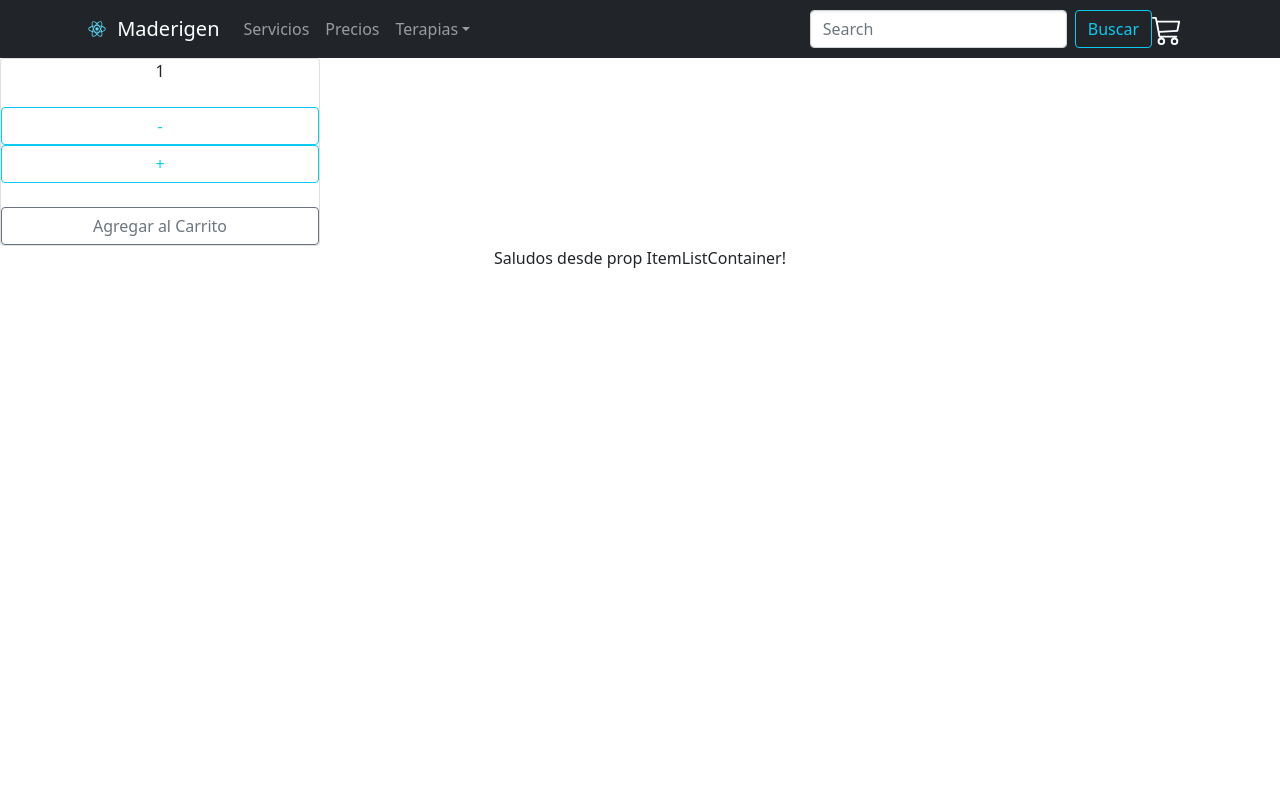
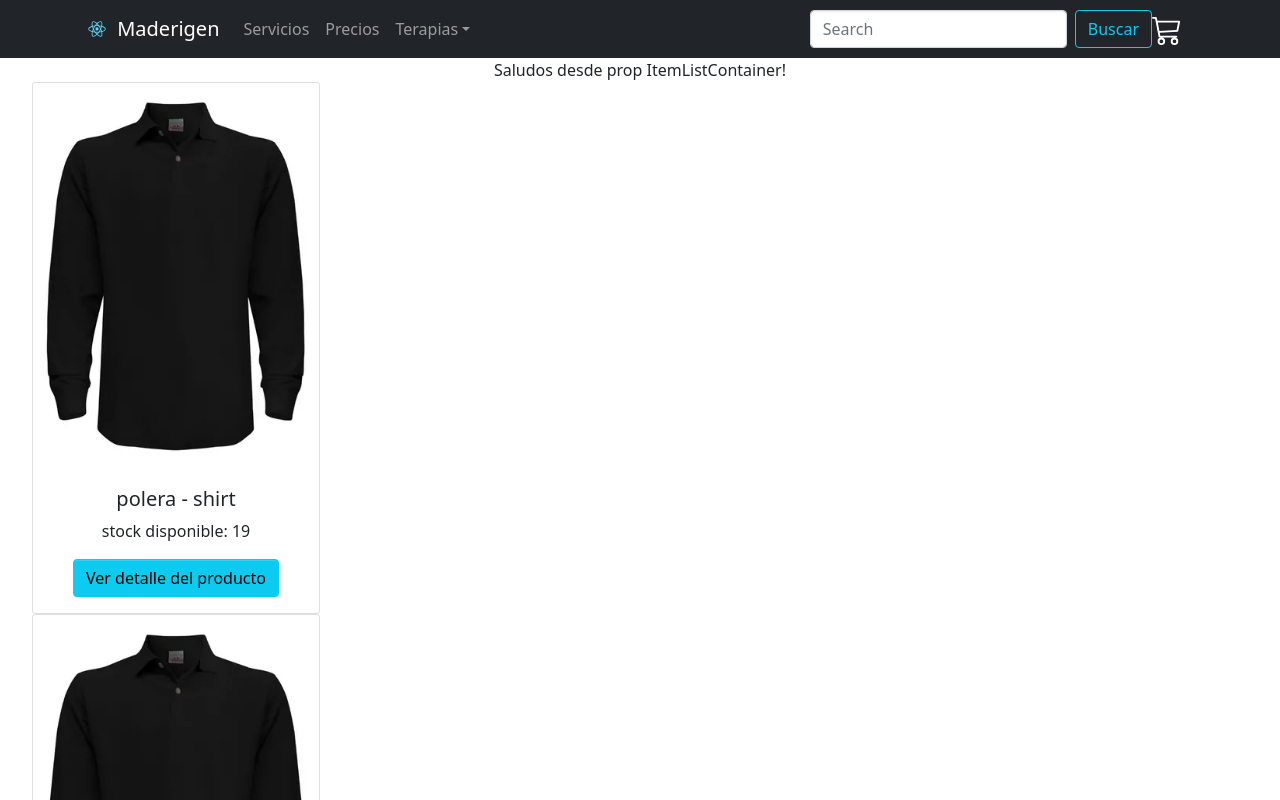
Before and after one commit to FONNN/spa_fierro, a React (Vite) app: page / in a window 1280 px wide. Shown: the top 800 px of the page. Built offline with nearby package versions, Linux system fonts and the light colour scheme.

Commit message:
entrega clase 5: promises, asincronia y MAP

```diff
--- a/src/App.jsx
+++ b/src/App.jsx
@@ -23,9 +23,9 @@ function App() {
   // let age = 'age';
 
   // const objPerson = {
-  //   name: 'Goretti',
-  //   last_name: 'Amorcito',
-  //   [age] : 32
+  //   name: 'Go',
+  //   last_name: 'Am',
+  //   [age] : 3
   // }
 
   // // console.log(objPerson);
--- a/src/components/ItemCount/ItemCount.jsx
+++ b/src/components/ItemCount/ItemCount.jsx
@@ -35,7 +35,7 @@ const ItemCount = ({ initial, stock, onAdd}) => {
             {' '}
             <Button onClick={handleAdd} variant="outline-info"> + </Button>
             <br />
-            <Button onClick={handleAddCart} variant="outline-secondary"> Agregar al Carrito </Button>
+            <Button onClick={handleAddCart} variant="secondary"> Agregar al Carrito </Button>
         </div>
     )
 }
--- a/src/components/ItemListContainer/ItemListContainer.jsx
+++ b/src/components/ItemListContainer/ItemListContainer.jsx
@@ -1,12 +1,55 @@
+import { useEffect } from 'react';
+import { useState } from 'react';
 import ItemCount from '../ItemCount/ItemCount';
+import { task } from '../../helpers/task';
+import Spinner from 'react-bootstrap/Spinner';
+import Button from 'react-bootstrap/Button';
+import Card from 'react-bootstrap/Card';
+
 
 
 const ItemListContainer = ({ greeting }) => {
 
+  const [products, setProducts] = useState([])
+  const [loading, setLoading] = useState(true)
+
+  useEffect(() => {
+    task() //mock consulta api
+      .then(resp => setProducts(resp))
+      .catch(err => console.log(err))
+      .finally(() => setLoading(false))
+  }, [])
+
+  console.log(products);
+
   return (
     <div>
-      <ItemCount initial={1} stock={15} onAdd/>
       {greeting}
+      <ul>
+        {loading ?
+          <h1>
+            <Spinner animation="grow" size="sm" variant="info" />{' '}
+            <Spinner animation="grow" size="sm" variant="secondary" />{' '}
+            <Spinner animation="grow" size="sm" variant="dark" />
+          </h1>
+          :
+          products.map(product =>
+            <Card key={product.id} style={{ width: '18rem' }}>
+              <Card.Img variant="top" src={product.image} />
+              <Card.Body>
+                <Card.Title>
+                  {`${product.name} - ${product.category}`}
+                </Card.Title>
+                <Card.Text>
+                  {`stock disponible: ${product.stock}`}
+                </Card.Text>
+                <Button variant="info">Ver detalle del producto</Button>
+              </Card.Body>
+            </Card>
+          )
+        }
+      </ul>
+      <ItemCount initial={1} stock={15} onAdd />
     </div>
   )
 }
--- /dev/null
+++ b/src/helpers/task.js
@@ -0,0 +1,17 @@
+let productos = [
+    { id: '1', name: 'polera', category: 'shirt', description: 'sport', stock: 19, image: '/src/components/img/polera.jpg' },
+    { id: '2', name: 'polera', category: 'shirt', description: 'sport', stock: 16, image: '/src/components/img/polera.jpg' },
+    { id: '3', name: 'polera', category: 'shirt', description: 'sport', stock: 13, image: '/src/components/img/polera.jpg' },
+    { id: '4', name: 'zapatilla', category: 'shoes', description: 'sport', stock: 12, image: '/src/components/img/zapatilla.jpg' },
+    { id: '5', name: 'zapatilla', category: 'shoes', description: 'sport', stock: 10, image: '/src/components/img/zapatilla.jpg' }
+];
+
+//objeto de tipo promesa
+export const task = () => {
+    return new Promise((resolve, reject) => {
+        //acciones
+        setTimeout(() => {
+            resolve(productos)
+        }, 2000)
+    })
+}
```
Also changed, not shown: src/components/Item/Item.jsx (added), src/components/ItemList/ItemList.jsx (added), src/components/img/polera.jpg (added), src/components/img/zapatilla.jpg (added).
